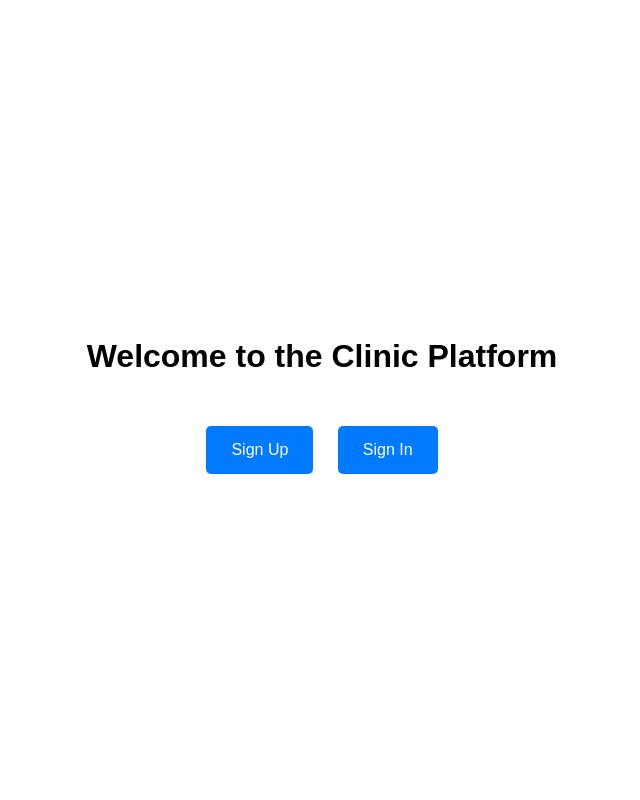
After one commit to debojit11/Clinic_platform, a Django app: page / in a window 1280 px wide. The commit adds this page. Shown: the whole page, without its empty margins (318-958 px from the left). Run offline with Django 5.2, Linux system fonts and the light colour scheme; parts of the project's set-up code (start-up, migrations or seed data) failed here and were passed over.

Commit message:
added procfile, welcome page and ready for deploy

```diff
--- a/accounts/templates/accounts/login.html
+++ b/accounts/templates/accounts/login.html
@@ -3,7 +3,7 @@
 <head>
     <meta charset="UTF-8">
     <meta name="viewport" content="width=device-width, initial-scale=1.0">
-    <title>Login - Clinic360</title>
+    <title>Login - Clinic</title>
     <link href="https://cdn.jsdelivr.net/npm/bootstrap@5.3.0-alpha1/dist/css/bootstrap.min.css" rel="stylesheet">
 </head>
 <body>
--- a/accounts/templates/accounts/register.html
+++ b/accounts/templates/accounts/register.html
@@ -3,7 +3,7 @@
 <head>
     <meta charset="UTF-8">
     <meta name="viewport" content="width=device-width, initial-scale=1.0">
-    <title>Register - Clinic360</title>
+    <title>Register - Clinic</title>
     <link href="https://cdn.jsdelivr.net/npm/bootstrap@5.3.0-alpha1/dist/css/bootstrap.min.css" rel="stylesheet">
 </head>
 <body>
--- /dev/null
+++ b/accounts/templates/accounts/welcome.html
@@ -0,0 +1,43 @@
+<!-- assignment/accounts/templates/accounts/welcome.html -->
+<!DOCTYPE html>
+<html lang="en">
+<head>
+    <meta charset="UTF-8">
+    <meta name="viewport" content="width=device-width, initial-scale=1.0">
+    <title>Welcome to Clinic Platform</title>
+    <style>
+        body {
+            font-family: Arial, sans-serif;
+            display: flex;
+            justify-content: center;
+            align-items: center;
+            height: 100vh;
+            margin: 0;
+            flex-direction: column;
+        }
+        .button-container {
+            margin-top: 20px;
+        }
+        .button {
+            padding: 15px 25px;
+            margin: 10px;
+            font-size: 16px;
+            cursor: pointer;
+            border: none;
+            background-color: #007BFF;
+            color: white;
+            border-radius: 5px;
+        }
+        .button:hover {
+            background-color: #0056b3;
+        }
+    </style>
+</head>
+<body>
+    <h1>Welcome to the Clinic Platform</h1>
+    <div class="button-container">
+        <a href="/api/accounts/signup/"><button class="button">Sign Up</button></a>
+        <a href="/api/accounts/signin/"><button class="button">Sign In</button></a>
+    </div>
+</body>
+</html>
--- a/accounts/urls.py
+++ b/accounts/urls.py
@@ -1,6 +1,6 @@
 from django.urls import path
 from rest_framework_simplejwt.views import TokenObtainPairView, TokenRefreshView
-from .views import RegisterView, CustomTokenObtainPairView, login_view, register_view
+from .views import RegisterView, CustomTokenObtainPairView, login_view, register_view,welcome
 
 urlpatterns = [
     path('register/', RegisterView.as_view(), name='register'),
@@ -8,4 +8,5 @@ urlpatterns = [
     path('token/refresh/', TokenRefreshView.as_view(), name='token_refresh'),
     path('signin/', login_view, name='signin'),
     path('signup/', register_view, name='signup'),
+    path('', welcome, name='welcome'),
 ]
--- a/accounts/views.py
+++ b/accounts/views.py
@@ -96,10 +96,13 @@ def register_view(request):
             user = form.save()
             role = form.cleaned_data['role']
             if role == 'patient':
-                Patient.objects.create(user=user, first_name=user.first_name, last_name=user.last_name)
+                Patient.objects.create(user=user)
             elif role == 'doctor':
                 Doctor.objects.create(user=user, specialization='General')
             return redirect('signin')
     else:
         form = RegisterForm()
     return render(request, 'accounts/register.html', {'form': form})
+
+def welcome(request):
+    return render(request, 'accounts/welcome.html')
--- a/appointments/tasks.py
+++ b/appointments/tasks.py
@@ -6,12 +6,14 @@ from .models import Appointment
 def send_appointment_reminder(appointment_id):
     try:
         appointment = Appointment.objects.get(id=appointment_id)
+        patient_user = appointment.patient.user  # Get the related User
         patient_email = appointment.patient.user.email
         doctor_name = appointment.doctor.user.get_full_name()
+        patient_name = appointment.patient.user.first_name # Fetch first_name correctly
 
         send_mail(
             'Appointment Reminder',
-            f'Dear {appointment.patient.first_name},\n\nYou have an appointment with {doctor_name} on {appointment.appointment_date}.\n\nBest regards,\nClinic ',
+            f'Dear {patient_name},\n\nYou have an appointment with Dr.{doctor_name} on {appointment.appointment_date}.\n\nBest regards,\nClinic ',
             'clinic@example.com',
             [patient_email],
             fail_silently=False,
--- a/appointments/templates/appointments/book_appointment.html
+++ b/appointments/templates/appointments/book_appointment.html
@@ -4,7 +4,7 @@
 <head>
     <meta charset="UTF-8">
     <meta name="viewport" content="width=device-width, initial-scale=1.0">
-    <title>Book Appointment - Clinic360</title>
+    <title>Book Appointment - Clin</title>
     <link href="https://cdn.jsdelivr.net/npm/bootstrap@5.3.0-alpha1/dist/css/bootstrap.min.css" rel="stylesheet">
 </head>
 <body>
--- a/appointments/templates/appointments/cancel_appointment.html
+++ b/appointments/templates/appointments/cancel_appointment.html
@@ -4,7 +4,7 @@
 <head>
     <meta charset="UTF-8">
     <meta name="viewport" content="width=device-width, initial-scale=1.0">
-    <title>Cancel Appointment - Clinic360</title>
+    <title>Cancel Appointment - Clinic</title>
     <link href="https://cdn.jsdelivr.net/npm/bootstrap@5.3.0-alpha1/dist/css/bootstrap.min.css" rel="stylesheet">
 </head>
 <body>
--- a/appointments/templates/appointments/doctor_portal.html
+++ b/appointments/templates/appointments/doctor_portal.html
@@ -3,7 +3,7 @@
 <head>
     <meta charset="UTF-8">
     <meta name="viewport" content="width=device-width, initial-scale=1.0">
-    <title>Doctor Portal - Clinic360</title>
+    <title>Doctor Portal - Clinic</title>
     <link href="https://cdn.jsdelivr.net/npm/bootstrap@5.3.0-alpha1/dist/css/bootstrap.min.css" rel="stylesheet">
 </head>
 <body>
--- a/appointments/templates/appointments/reschedule_appointment.html
+++ b/appointments/templates/appointments/reschedule_appointment.html
@@ -4,7 +4,7 @@
 <head>
     <meta charset="UTF-8">
     <meta name="viewport" content="width=device-width, initial-scale=1.0">
-    <title>Reschedule Appointment - Clinic360</title>
+    <title>Reschedule Appointment - Clinic</title>
     <link href="https://cdn.jsdelivr.net/npm/bootstrap@5.3.0-alpha1/dist/css/bootstrap.min.css" rel="stylesheet">
 </head>
 <body>
--- a/records/templates/records/patient_portal.html
+++ b/records/templates/records/patient_portal.html
@@ -4,7 +4,7 @@
 <head>
     <meta charset="UTF-8">
     <meta name="viewport" content="width=device-width, initial-scale=1.0">
-    <title>Patient Portal - Clinic360</title>
+    <title>Patient Portal - Clinic</title>
     <link href="https://cdn.jsdelivr.net/npm/bootstrap@5.3.0-alpha1/dist/css/bootstrap.min.css" rel="stylesheet">
 </head>
 <body>
```
Also changed, not shown: clinic360/settings.py (+10 -4 lines), 2 other files.
